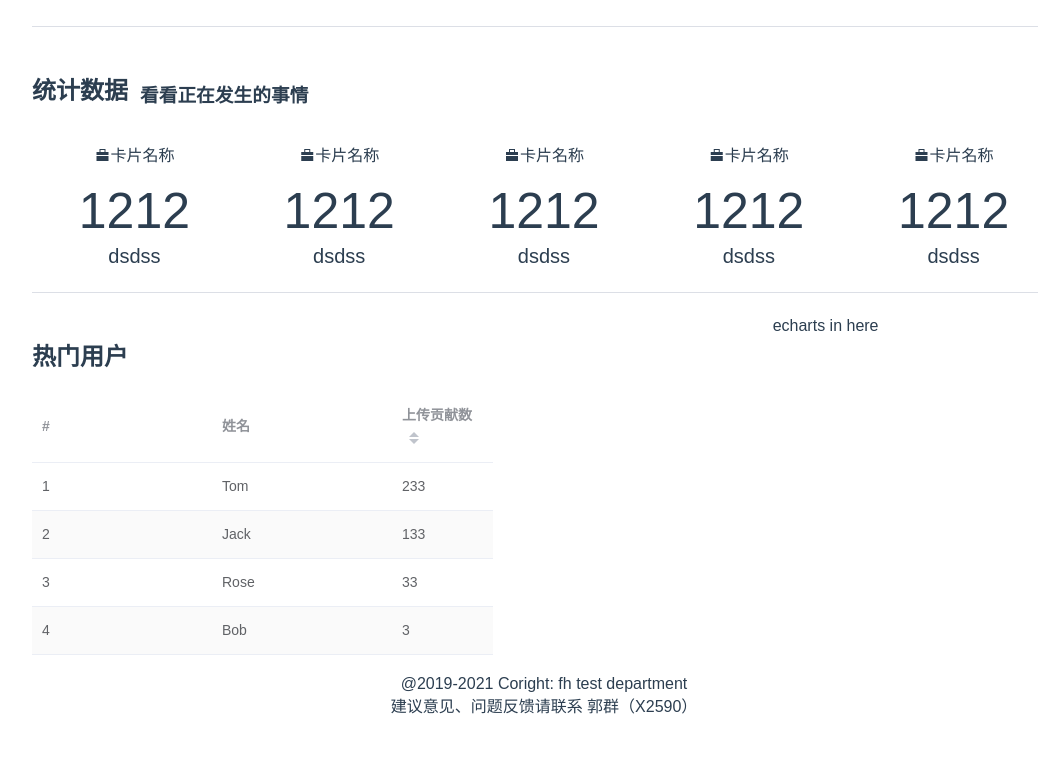
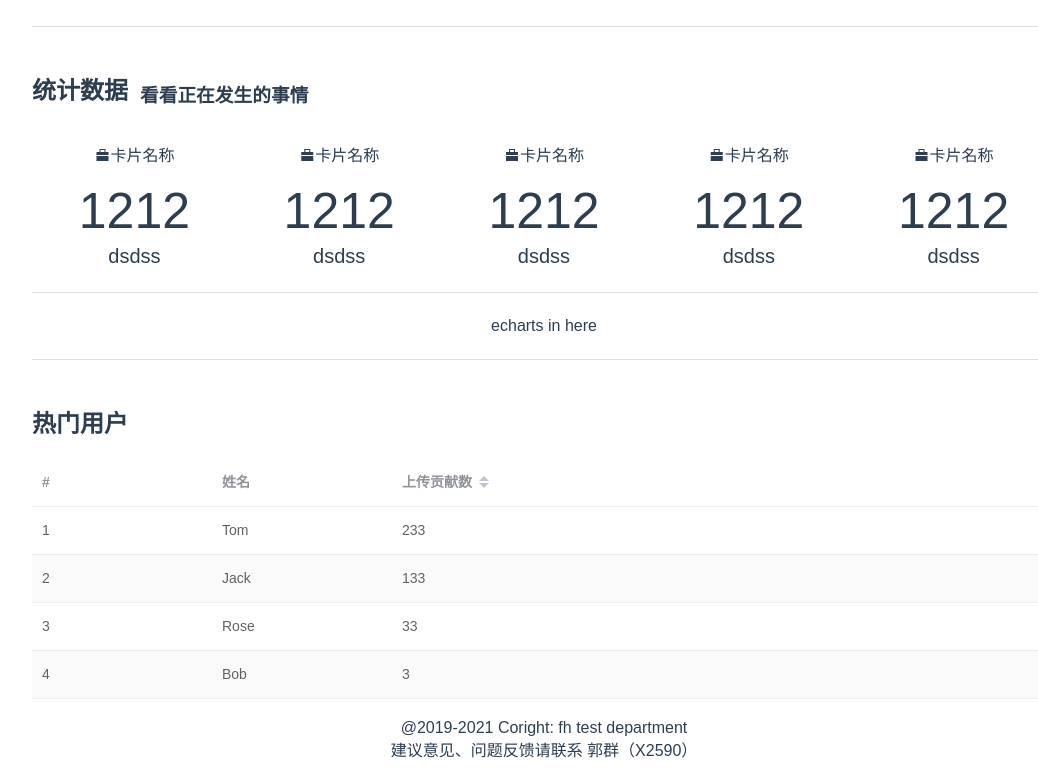
Before and after one commit to PyPiManager/pypimanager-frontend, a Vue app: page /home in a window 1280 px wide. Shown: the part 387-1166 px from the top of the page, without its empty margins (196-1234 px from the left). Before the commit the page ends 1122 px from the top, so only its background shows below. Built offline with nearby package versions, Linux system fonts and the light colour scheme.

Commit message:
change home layout

```diff
--- a/src/views/Home.vue
+++ b/src/views/Home.vue
@@ -6,14 +6,9 @@
       <el-divider></el-divider>
       <Statistics></Statistics>
       <el-divider></el-divider>
-      <div class="bottom">
-        <div class="hot-user">
-          <UploaderRank></UploaderRank>
-        </div>
-        <div class="trend">
-          <Trend></Trend>
-        </div>
-      </div>
+      <Trend></Trend>
+      <el-divider></el-divider>
+      <UploaderRank></UploaderRank>
     </div>
   </div>
 </template>
@@ -39,7 +34,7 @@
 </script>
 
 <style scoped>
-.bottom {
+/* .bottom {
   display: flex;
   flex-direction: row;
   justify-content: space-between;
@@ -51,5 +46,5 @@
 
 .trend {
   width: 45%;
-}
+} */
 </style>
```
